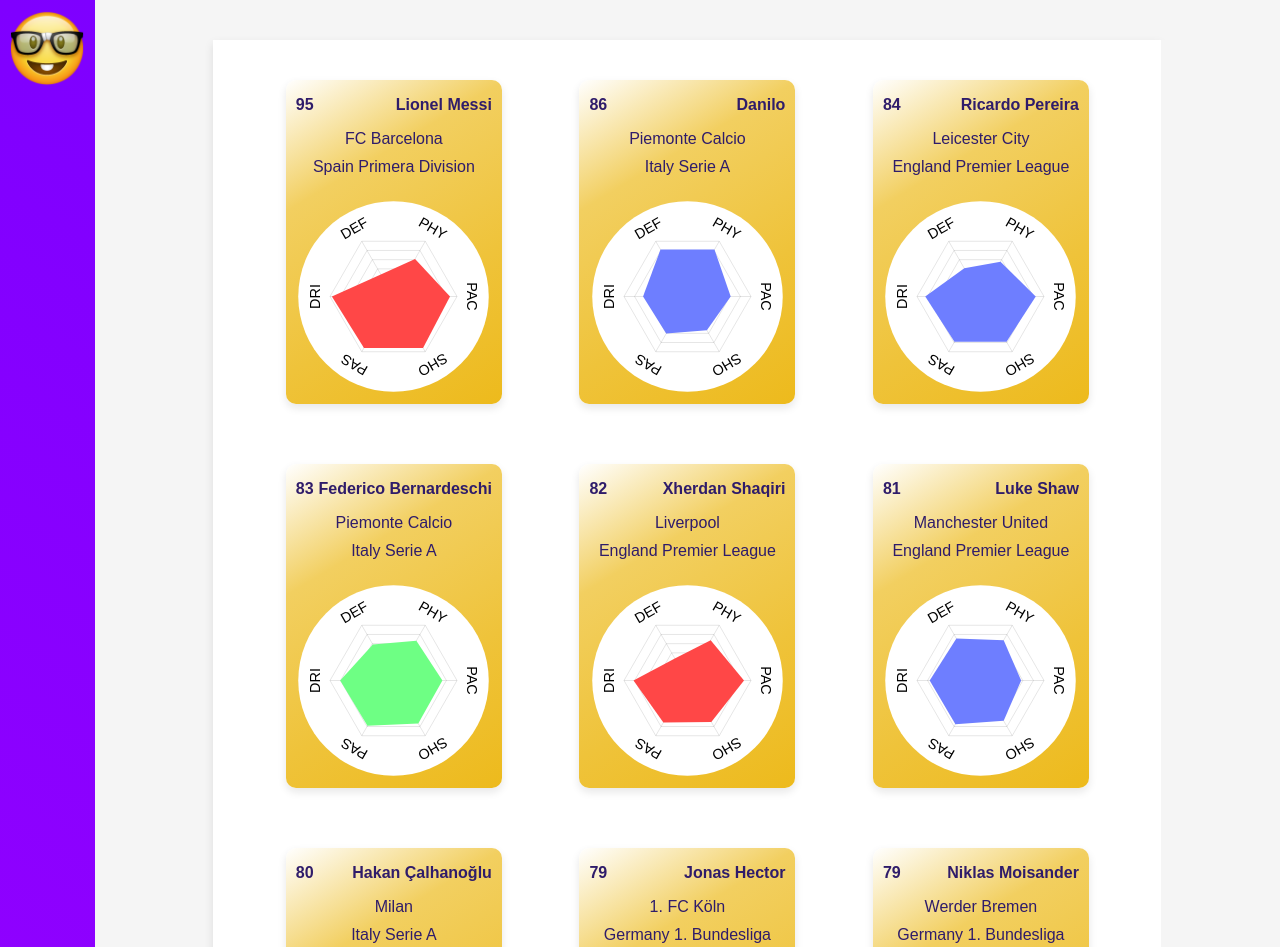
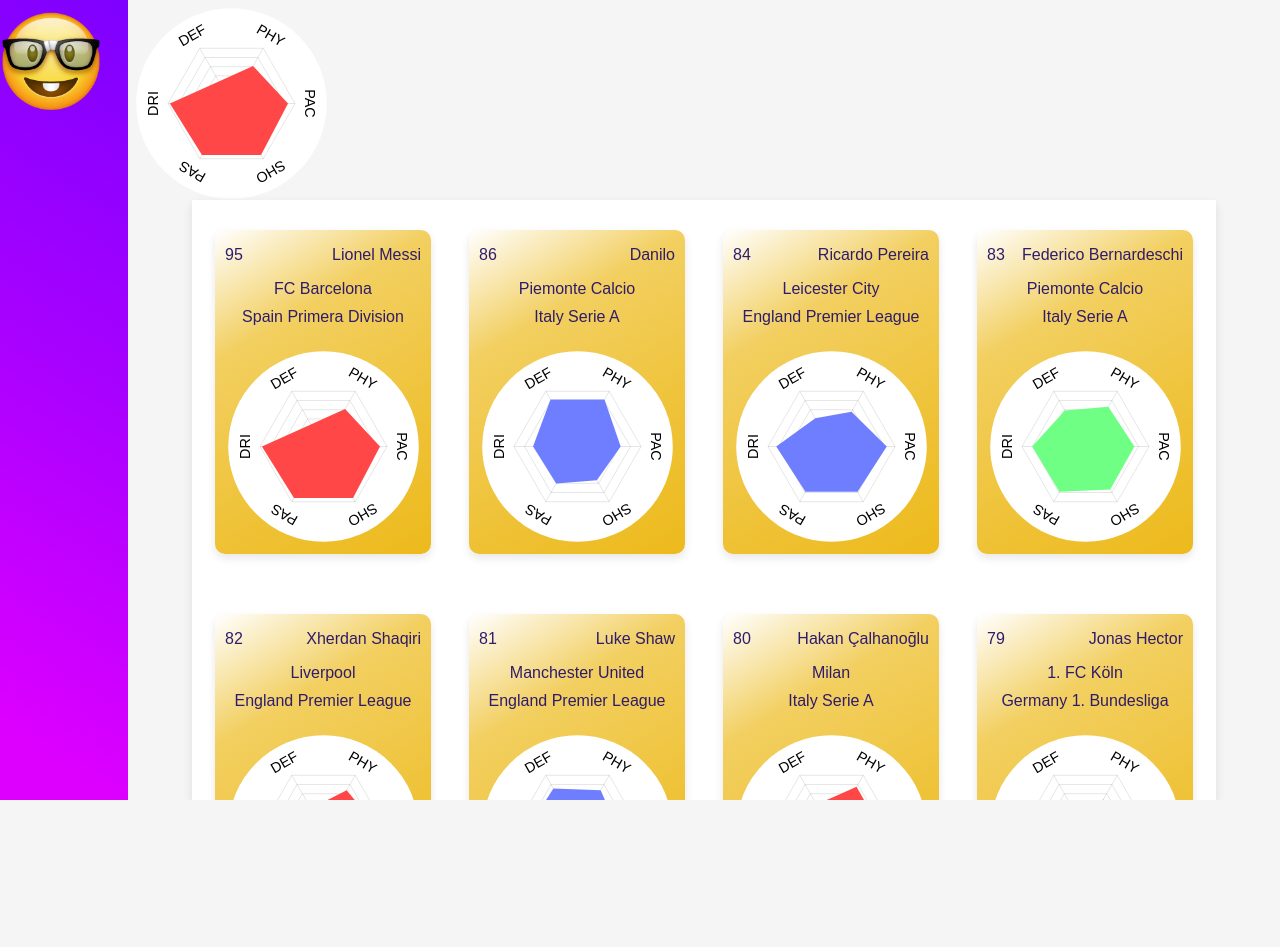
Before and after one commit to jiaranda/infovis-hito-2, a plain HTML site: page index.html in a window 1280 px wide. Shown: the top 947 px of the page. After the commit the page ends 800 px from the top, so only its background shows below. Drawn offline with nearby package versions, Linux system fonts and the light colour scheme.

Commit message:
fix layout

```diff
--- a/index.html
+++ b/index.html
@@ -15,17 +15,11 @@
     <title>Hito 2 Javier Aranda</title>
   </head>
   <body>
-    <div id="main-container">
-      <div id="title-container">
-        <img src="images/nerd-emoji.png" alt="logo" id="logo">
-      </div>
-      <div id="content-container">
-        <div id="left-bar"></div>
-        <div id="content">
-          <div class="subcontent"><div class="cards-container"></div></div>
-        </div>
-      <div id="right-bar"></div>
+    <div id="nav">
+      <img src="images/nerd-emoji.png" alt="logo" id="logo" />
     </div>
+    <div id="summary"></div>
+    <div id="cards-container"></div>
     <script src="script.js"></script>
   </body>
 </html>
--- a/script.js
+++ b/script.js
@@ -9,10 +9,19 @@ const getCards = async ({ data, baseElement }) => {
   console.log(t1 - t0);
 };
 
+const getSummary = async ({ data }) => {
+  const baseElement = d3.select("#summary");
+  await createSpiderChart({
+    data,
+    baseElement,
+  });
+};
+
 const main = async () => {
   const data = await loadData("data/fifa_20_data.csv");
-  const baseElement = d3.select(".cards-container");
+  const baseElement = d3.select("#cards-container");
   await getCards({ data, baseElement });
+  await getSummary({ data: data[0] });
 };
 
 main().catch((err) => console.error(err));
--- a/styles.css
+++ b/styles.css
@@ -9,7 +9,6 @@
   );
 }
 
-html,
 body {
   /* font-size: 13px; */
   font-family: "Muli", sans-serif;
@@ -18,6 +17,19 @@ body {
   color: #2f1c6a;
   background-color: #f5f5f5;
   margin: 0px;
+  display: grid;
+  height: 100vh;
+  grid-template-columns: 10% 5% 80% 5%;
+  grid-template-rows: 25% 75%;
+  grid-template-areas:
+    "nav summary summary summary"
+    "nav . content .";
+}
+
+#nav {
+  background: var(--main-background-base);
+  background: var(--main-background-gradient);
+  grid-area: nav;
 }
 
 #logo {
@@ -26,52 +38,23 @@ body {
   margin-top: 10px;
 }
 
-#main-container {
-  display: flex;
-  flex-direction: row;
+#summary {
+  grid-area: summary;
+  height: 100%;
+  max-height: 15%;
 }
 
-#title-container {
-  text-align: center;
-  width: 8%;
-  height: inherit;
-  background: var(--main-background-base);
-  background: var(--main-background-gradient);
-  color: #fff;
-}
-
-#content-container {
-  grid-area: main;
-  display: grid;
-  grid-template-columns: 1fr 8fr 1fr;
-  padding: 0px;
-  width: 100%;
-  box-shadow: black;
-  background-color: #f5f5f5;
-  margin-top: 40px;
-  margin-bottom: 40px;
-}
-
-#content {
-  width: 100%;
-  display: flex;
-  flex-direction: column;
-}
-
-.subcontent {
+#cards-container {
   background-color: #fff;
+  grid-area: content;
+  padding: 0;
   box-shadow: 0 4px 9px 0 rgba(15, 15, 17, 0.1);
-  margin-bottom: 40px;
-  text-align: justify;
-  padding: 10px;
-}
-
-.cards-container {
-  background-color: inherit;
   display: flex;
   flex-direction: row;
   flex-wrap: wrap;
   justify-content: space-evenly;
+  height: 100%;
+  overflow-y: scroll;
 }
 
 .card {
@@ -163,33 +146,3 @@ body {
   justify-content: space-between;
   width: 100%;
 }
-
-#left-bar {
-  background-color: #f5f5f5;
-  width: 100%;
-}
-
-#right-bar {
-  background-color: #f5f5f5;
-  width: 100%;
-}
-
-#github-link {
-  text-decoration: none !important;
-}
-
-#github-icon {
-  color: #fff;
-}
-
-.bold {
-  font-weight: 900;
-}
-
-.mid-bold {
-  font-weight: 600;
-}
-
-.light {
-  font-weight: 100;
-}
```
